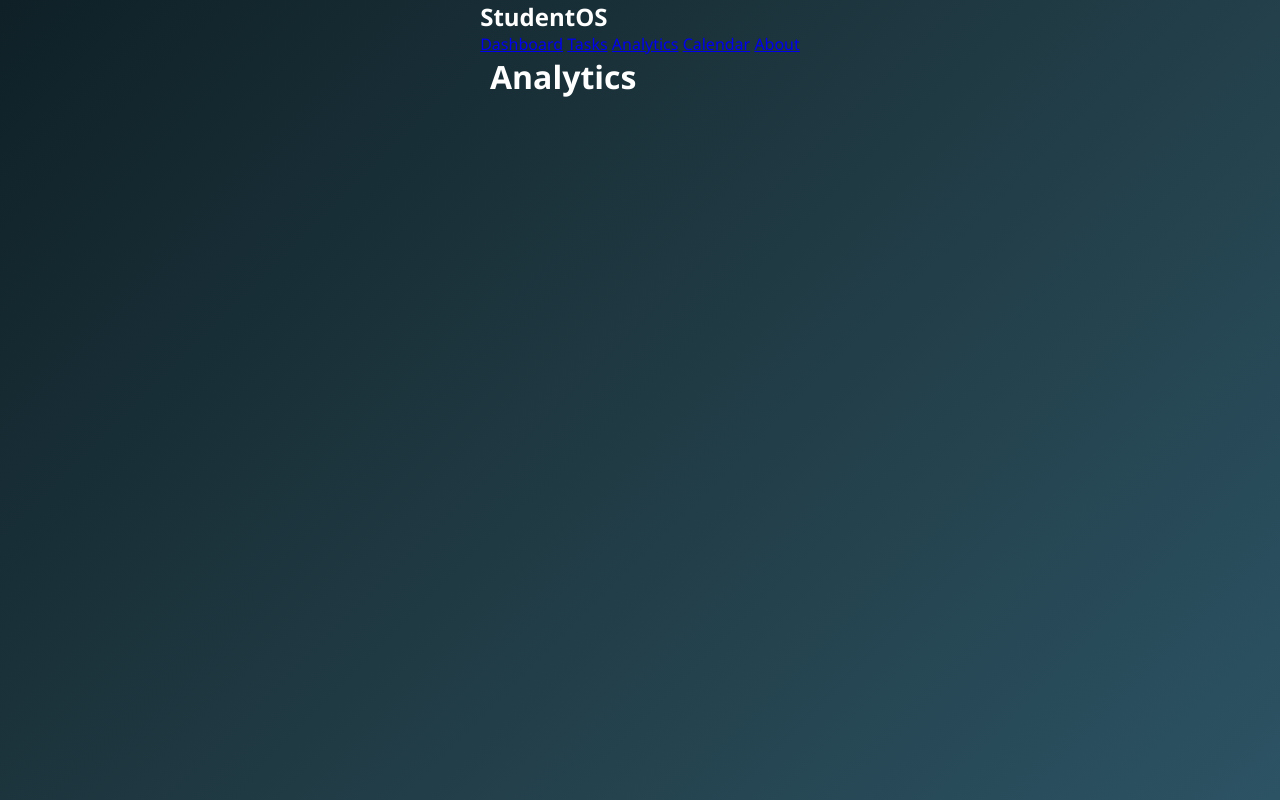
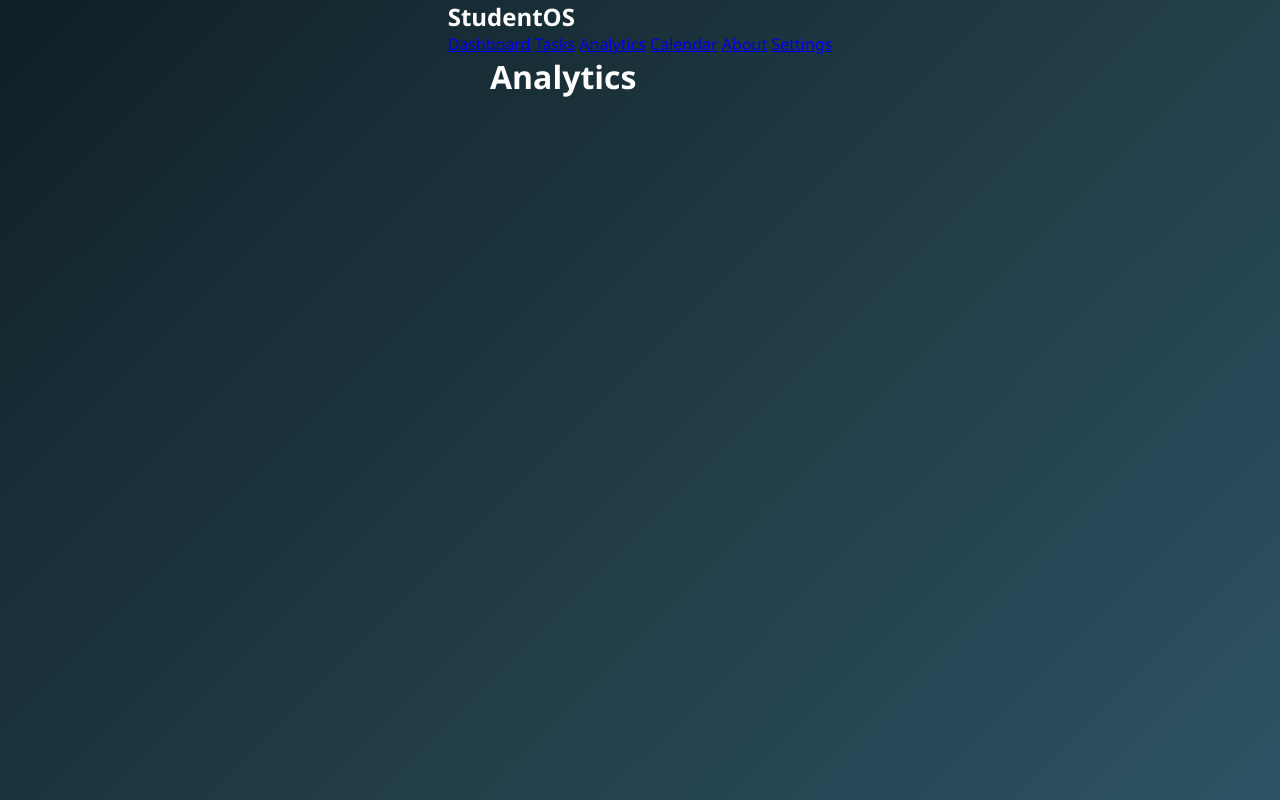
Before and after one commit to davefixa/Task-Management, a plain HTML site: page analytics.html in a window 1280 px wide. Drawn offline with nearby package versions, Linux system fonts and the light colour scheme.

Commit message:
Update analytics.html

```diff
--- a/analytics.html
+++ b/analytics.html
@@ -15,6 +15,7 @@
 <a href="analytics.html">Analytics</a>
 <a href="calendar.html">Calendar</a>
 <a href="about.html">About</a>
+<a href="settings.html">Settings</a>
 </div>
 
 <div class="main">
```
